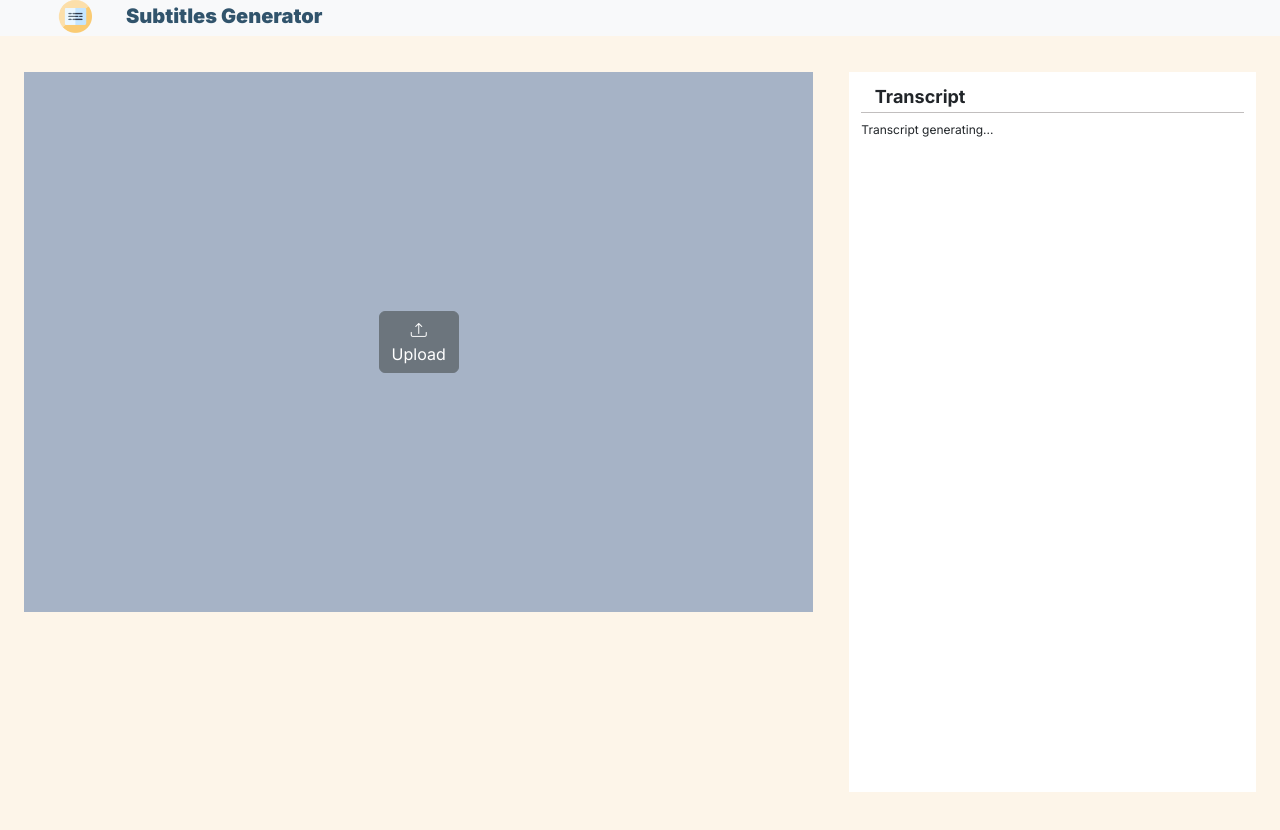
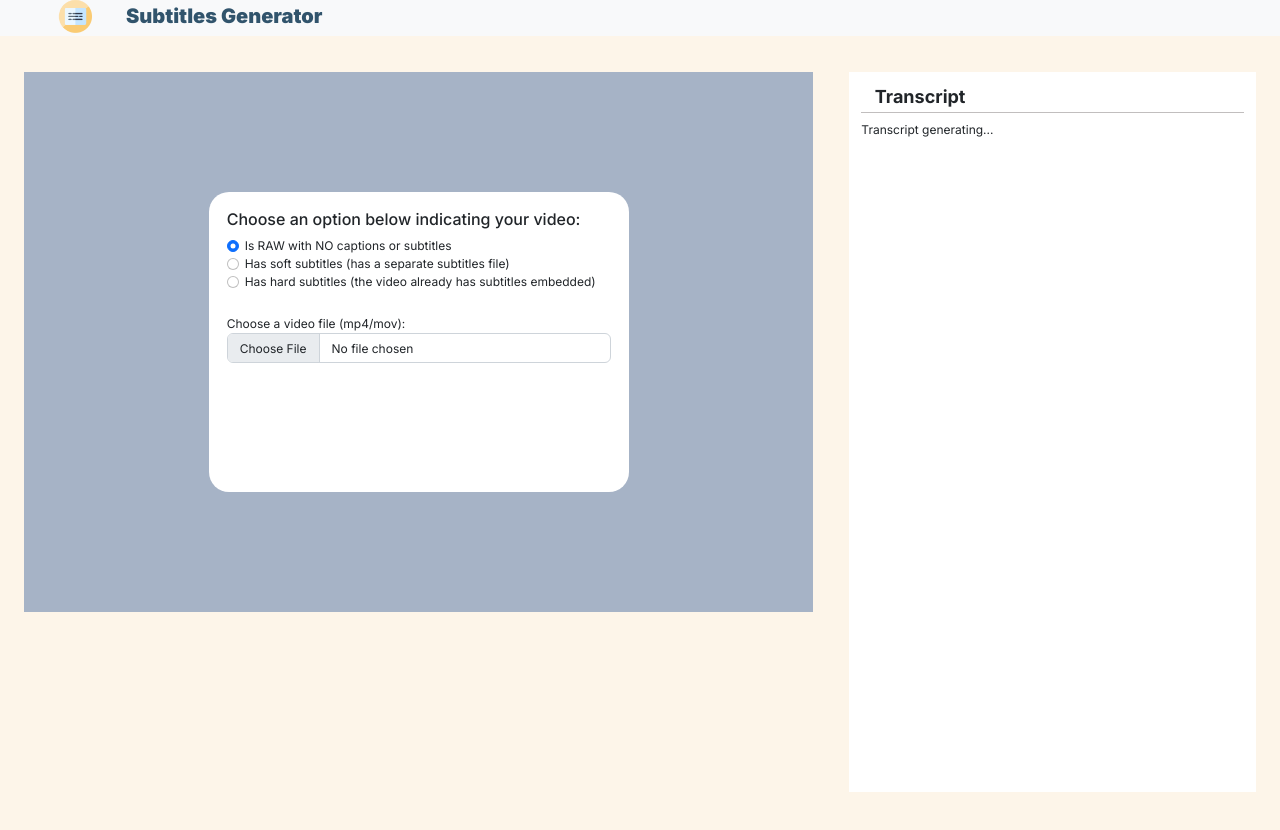
Before and after one commit to ndlc91/cc-accessibility-app, a React (Create React App) app: page / in a window 1280 px wide. Both pictures are taken after a click on the button "Upload". Shown: the top 830 px of the page. Built offline with nearby package versions, Linux system fonts and the light colour scheme.

Commit message:
Implement video prompt and video upload

```diff
--- a/src/Components/VideoUpload/VideoUpload.js
+++ b/src/Components/VideoUpload/VideoUpload.js
@@ -1,16 +1,88 @@
 import "./VideoUpload.scss";
 import Button from 'react-bootstrap/Button';
+import { useState } from 'react';
 
 export function VideoUpload () {
+    const [ popup, setPopup ] = useState(false);
+    const [ upload, setUpload ] = useState(true);
+    const [ subFile, setSubFile ] = useState(false);
+    const [ source, setSource ] = useState();
+
+    const handleRadioCheck = (e) => {
+        const val = e.target.value;
+        if (val === 'softSub'){
+            setSubFile(true);
+        }
+        else setSubFile(false);
+    };
+
+    const handleFileChange = (e) => {
+        const file = e.target.files[0];
+        const url = URL.createObjectURL(file);
+        setSource(url);
+        setPopup(false);
+    };
+
     return (
         <>
             <div className='wrap'>
                 <div className="video container">
-                    <Button variant="secondary">
+                    {upload && (
+                    <Button variant="secondary" onClick={() => {setPopup(true); setUpload(false)}}>
                         <i class="bi bi-upload"></i>{' '} <br></br>
                         Upload
-                    </Button>
+                    </Button> )}
+                    {popup && (
+                    <div className='popup container'>
+                        <h6>Choose an option below indicating your video:</h6>
+                        <div class="form-check" onChange={handleRadioCheck}>
+                            <input value="raw" class="form-check-input" type="radio" name="flexRadioDefault" id="flexRadioDefault1" defaultChecked/>
+                            <label class="form-check-label" for="flexRadioDefault1">
+                                Is RAW with NO captions or subtitles
+                            </label> <br/>
+                            <input value="softSub" class="form-check-input" type="radio" name="flexRadioDefault" id="flexRadioDefault2" />
+                            <label class="form-check-label" for="flexRadioDefault2">
+                                Has soft subtitles (has a separate subtitles file)
+                            </label> <br/>
+                            <input value="hardSub" class="form-check-input" type="radio" name="flexRadioDefault" id="flexRadioDefault3" />
+                            <label class="form-check-label" for="flexRadioDefault3">
+                                Has hard subtitles (the video already has subtitles embedded)
+                            </label>
+                        </div>
+                        <p>Choose a video file (mp4/mov):</p>
+                        <div class="input-group">
+                            <input type="file" class="form-control" id="inputGroupFile04"
+                                   onChange={handleFileChange}/>
+                        </div>
+                        {subFile && (
+                            <>
+                                <p>Choose a subtitles file:</p>
+                                <div class="input-group">
+                                    <input type="file" class="form-control" id="inputGroupFile04"/>
+                                </div>
+                            </>
+                        )}
+                    </div>
+                    )}
+
+                    {source && (
+                        <video
+                            className="VideoInput_video"
+                            width="100%"
+                            height="100%"
+                            controls
+                            src={source}
+                        />
+                    )}
                 </div>
+
+
+
+
+
+
+
+
                 <div className="transcript container">
                     <h3>Transcript</h3>
                     <p>Transcript generating...</p>
--- a/src/Components/VideoUpload/VideoUpload.scss
+++ b/src/Components/VideoUpload/VideoUpload.scss
@@ -15,6 +15,29 @@
         display: flex;
         justify-content: center;
         align-items: center;
+
+        .popup {
+            height: 25em;
+            width: 35em;
+            background-color: white;
+            border-radius: 20px;
+            text-align: left;
+            padding: 1.5em;
+
+            .form-check  {
+                margin-bottom: 2em;
+            }
+
+            p {
+                margin: 1em auto 0 auto;
+                font-size: 12px;
+            }
+            .form-control {
+                height: 2.5em;
+                font-size: 12px;
+            }
+
+        }
 
 
     }
```
Also changed, not shown: 1 other file (tests, documents, lock files or other folders).
